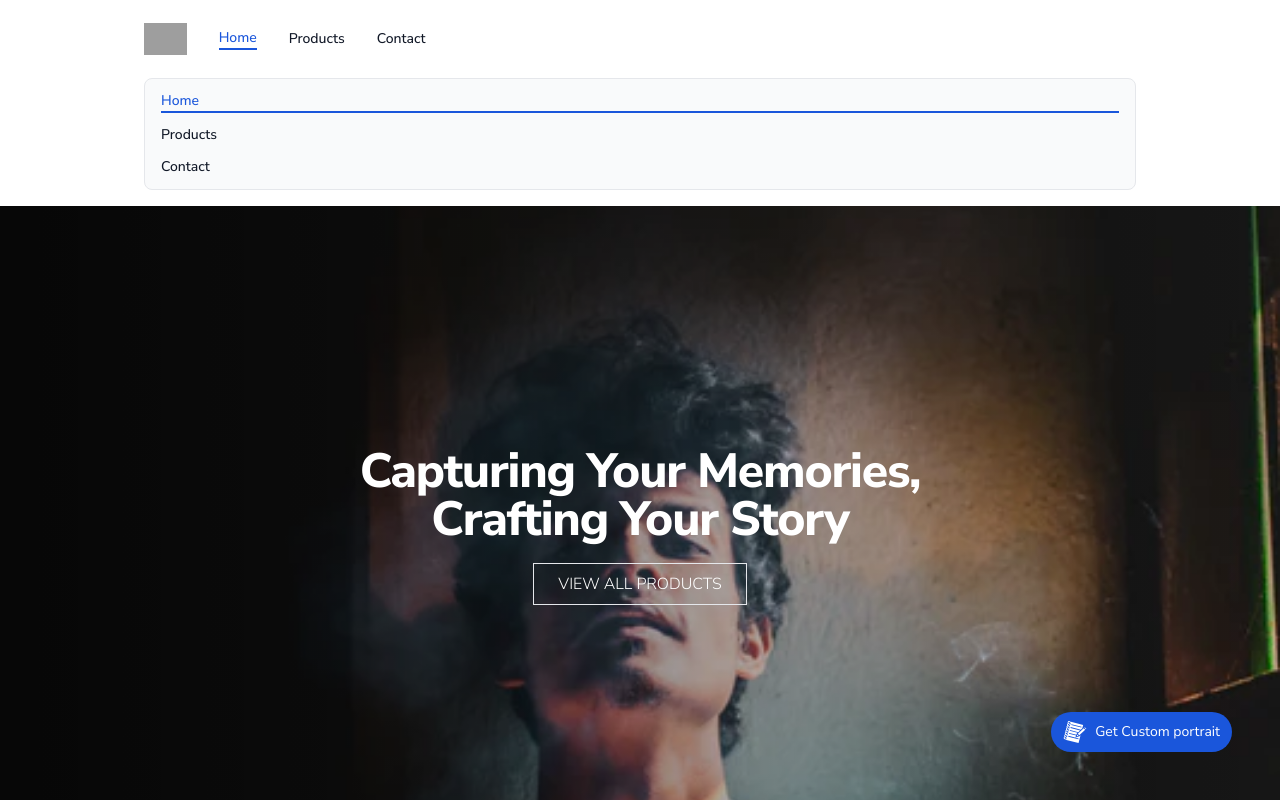
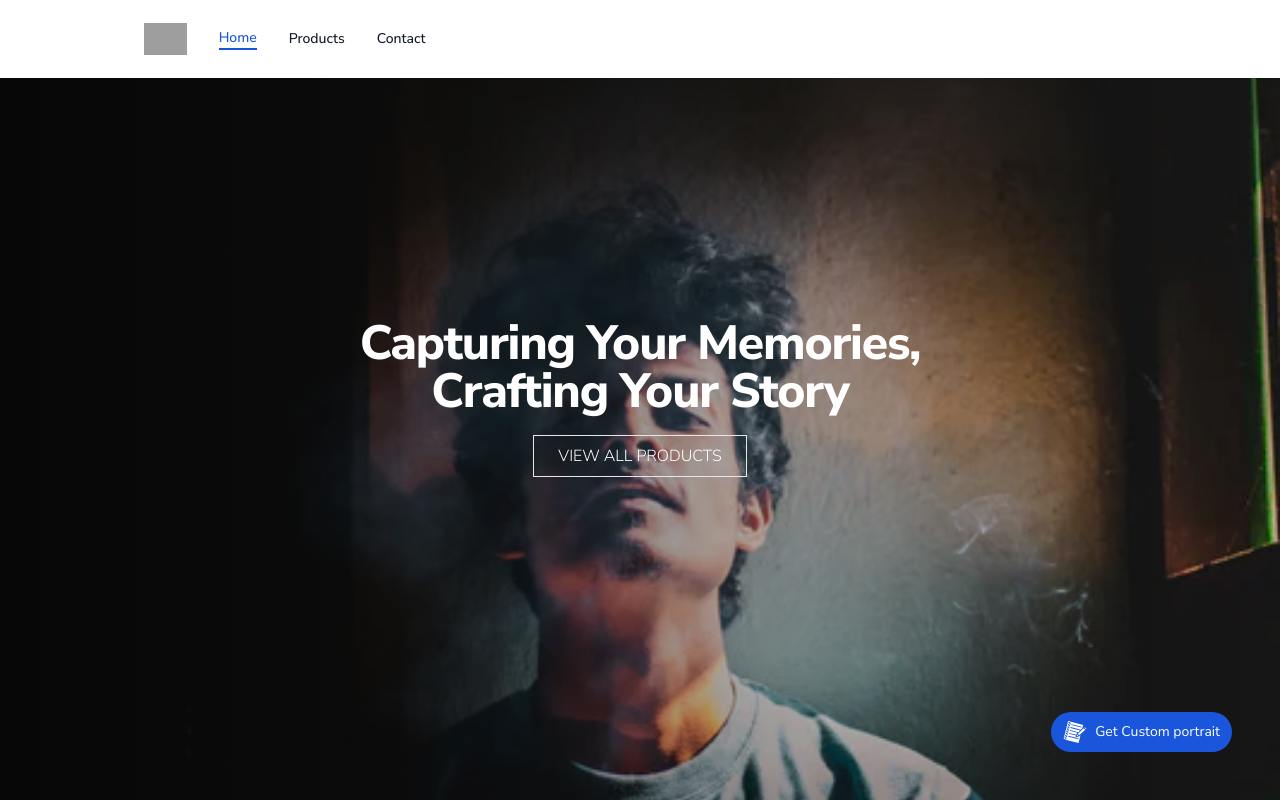
Before and after one commit to olakayCoder1/sherrifden_shop_frontend, a React (Vite) app: page / in a window 1280 px wide. Shown: the top 800 px of the page. Built offline with nearby package versions, Linux system fonts and the light colour scheme; grey boxes are pictures that could not be loaded.

Commit message:
fix modal fix

```diff
--- a/src/components/Header.jsx
+++ b/src/components/Header.jsx
@@ -9,7 +9,7 @@ export default function Header(props) {
 
     const location = useLocation();
     const [activeLink, setActiveLink] = useState(location.pathname);
-    const [showDropDown, setShowDropDown] = useState(location.pathname);
+    const [showDropDown, setShowDropDown] = useState(false);
 
     useEffect(() => {
         setActiveLink(location.pathname);
```
